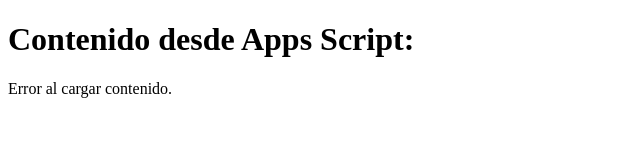
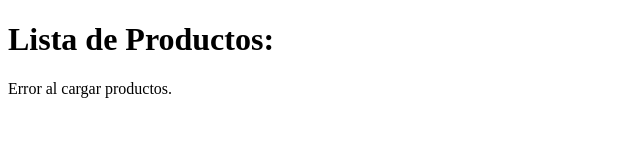
Before and after one commit to inkosurf/caleufuyerbamate, a plain HTML site: page index.html in a window 1280 px wide. Shown: the whole page, without its empty margins (0-640 px from the left). Drawn offline with Linux system fonts and the light colour scheme; no server answers.

Commit message:
Update index.html

```diff
--- a/index.html
+++ b/index.html
@@ -2,20 +2,20 @@
 <html lang="es">
 <head>
   <meta charset="UTF-8" />
-  <title>Fetch desde Apps Script</title>
+  <title>Productos desde Planilla</title>
 </head>
 <body>
-  <h1>Contenido desde Apps Script:</h1>
-  <div id="contenido">Cargando...</div>
+  <h1>Lista de Productos:</h1>
+  <div id="contenido">Cargando productos...</div>
 
   <script>
-    fetch("https://script.google.com/macros/s/AKfycbxoMNC-b06YfCUefxklxoW1a5yM9DlqtY6UD1YRLG8jWoVa2kCgqvXKwb8TXMYmyxeJSw/exec") // poné tu URL real
+    fetch("https://script.google.com/macros/s/AKfycbyNaWHlDxvId6FQKarcsHF2QprLEbI_bdlAv_BI9myPwJANNUXu9tYmiRrXY0PMnPIH1A/exec") // poné tu URL real
       .then(res => res.text())
-      .then(txt => {
-        document.getElementById("contenido").textContent = txt;
+      .then(html => {
+        document.getElementById("contenido").innerHTML = html;
       })
       .catch(err => {
-        document.getElementById("contenido").textContent = "Error al cargar contenido.";
+        document.getElementById("contenido").textContent = "Error al cargar productos.";
         console.error(err);
       });
   </script>
```
